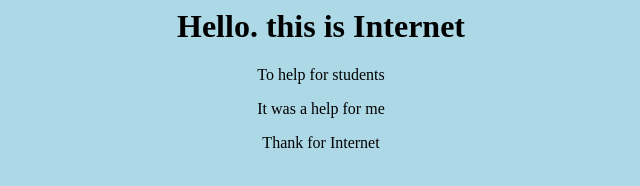
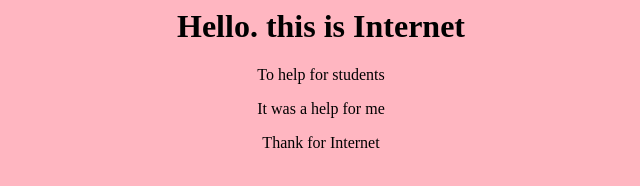
Before and after one commit to tanu-bca/internet, a plain HTML site: page index2.html in a window 1280 px wide. Shown: the whole page, without its empty margins (319-959 px from the left). Drawn offline with Linux system fonts and the light colour scheme.

Commit message:
Update body background color to light pink
Changed the background color of the body from light blue to light pink.

```diff
--- a/index2.html
+++ b/index2.html
@@ -1,5 +1,5 @@
 <html>
-  <body style="background-color:lightblue;
+  <body style="background-color:lightpink;
     text-align:center;">
     <h1>Hello. this is Internet</h1>
     <p>To help for students</p>
```
